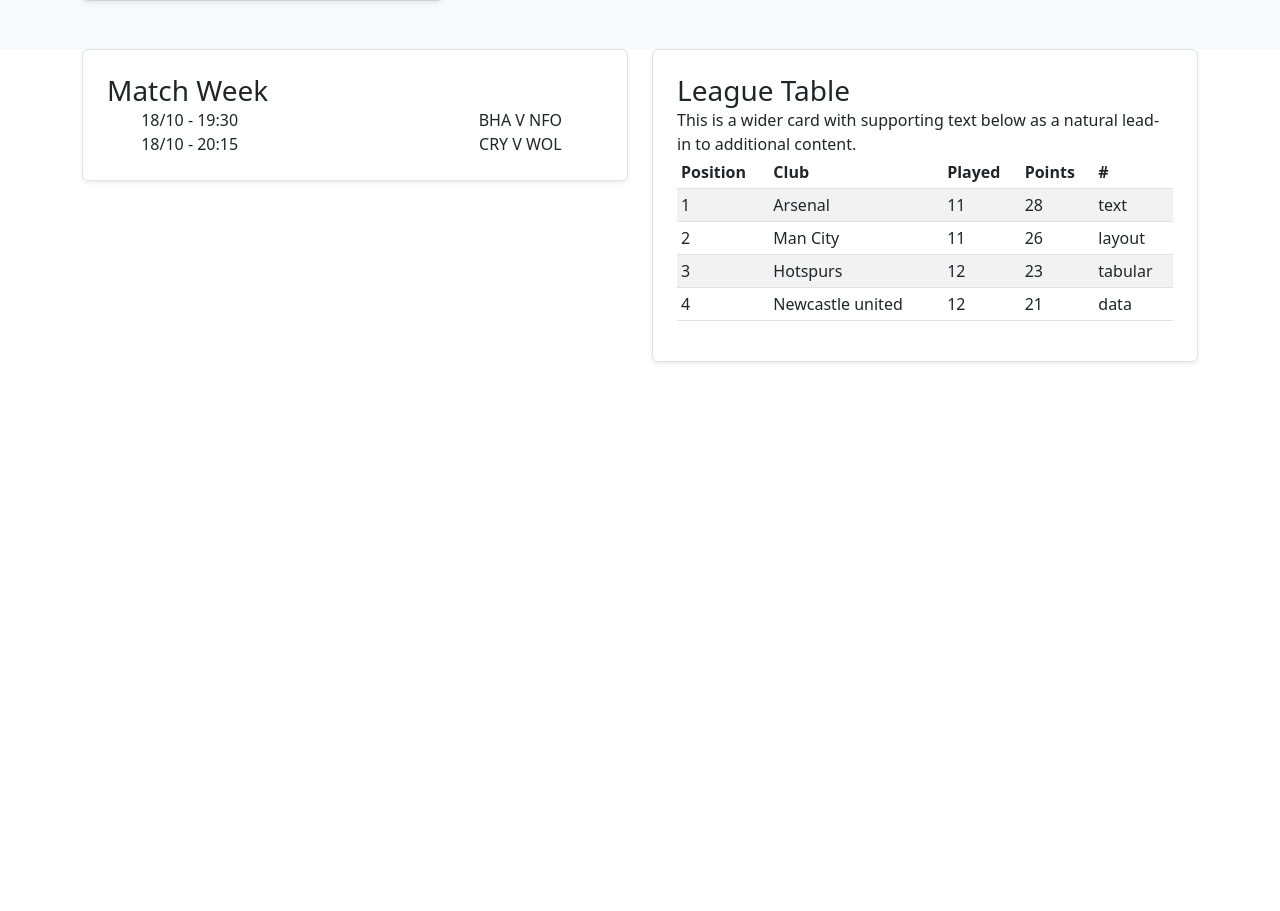
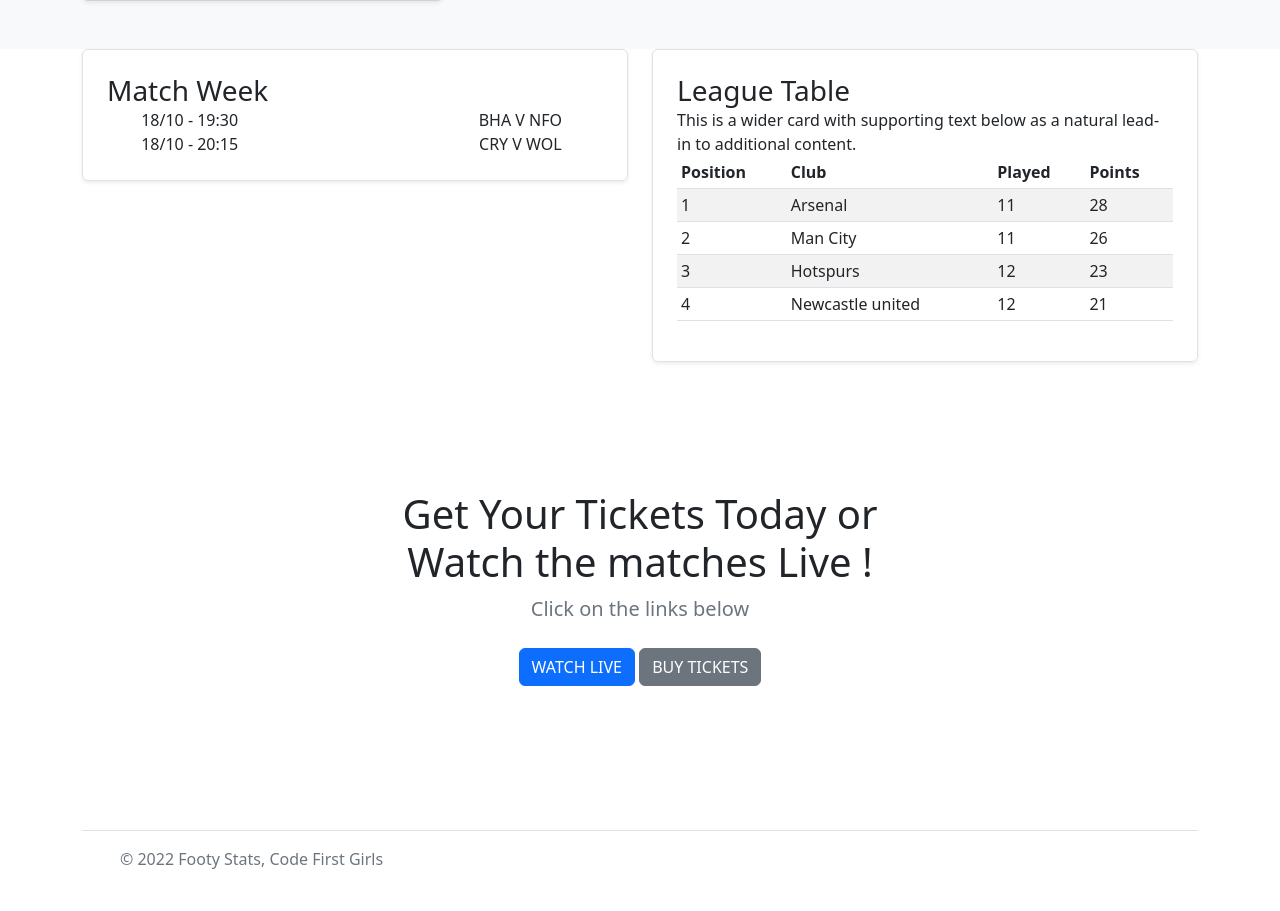
Before and after one commit to bajii2020/cfg_project, a Flask app: page / in a window 1280 px wide. Shown: the part 1360-2271 px from the top of the page. Before the commit the page ends 1723 px from the top, so only its background shows below. Run offline with Flask 2, Linux system fonts and the light colour scheme.

Commit message:
new commit

```diff
--- a/website/templates/base.html
+++ b/website/templates/base.html
@@ -45,6 +45,24 @@
         {% block table_2%}
         {% endblock %}
     </div>
+    <footer>
+        <div class="container">
+            <footer class="d-flex flex-wrap justify-content-between align-items-center py-3 my-4 border-top">
+              <div class="col-md-4 d-flex align-items-center">
+                <a href="/" class="mb-3 me-2 mb-md-0 text-muted text-decoration-none lh-1">
+                  <svg class="bi" width="30" height="24"><use xlink:href="#bootstrap"></use></svg>
+                </a>
+                <span class="mb-3 mb-md-0 text-muted">© 2022 Footy Stats, Code First Girls</span>
+              </div>
+
+              <!-- <ul class="nav col-md-4 justify-content-end list-unstyled d-flex">
+                <li class="ms-3"><a class="text-muted" href="#"><svg class="bi" width="24" height="24"><use xlink:href="#twitter"></use></svg></a></li>
+                <li class="ms-3"><a class="text-muted" href="#"><svg class="bi" width="24" height="24"><use xlink:href="#instagram"></use></svg></a></li>
+                <li class="ms-3"><a class="text-muted" href="#"><svg class="bi" width="24" height="24"><use xlink:href="#facebook"></use></svg></a></li>
+              </ul> -->
+            </footer>
+          </div>
+    </footer>
     <script src="https://cdn.jsdelivr.net/npm/bootstrap@5.2.2/dist/js/bootstrap.min.js" integrity="sha384-IDwe1+LCz02ROU9k972gdyvl+AESN10+x7tBKgc9I5HFtuNz0wWnPclzo6p9vxnk" crossorigin="anonymous"></script>
     <script src="https://cdn.jsdelivr.net/npm/bootstrap@5.2.2/dist/js/bootstrap.bundle.min.js" integrity="sha384-OERcA2EqjJCMA+/3y+gxIOqMEjwtxJY7qPCqsdltbNJuaOe923+mo//f6V8Qbsw3" crossorigin="anonymous"></script>
 </body>
--- a/website/templates/home.html
+++ b/website/templates/home.html
@@ -135,7 +135,6 @@
                       <th scope="col">Club</th>
                       <th scope="col">Played</th>
                       <th scope="col">Points</th>
-                      <th scope="col">#</th>
                     </tr>
                   </thead>
                   <tbody>
@@ -143,29 +142,25 @@
                       <td>1</td>
                       <td>Arsenal</td>
                       <td>11</td>
-                      <td><bold>28</bold></td>
-                      <td>text</td>
+                      <td>28</td>
                     </tr>
                     <tr>
                       <td>2</td>
                       <td>Man City</td>
                       <td>11</td>
                       <td>26</td>
-                      <td>layout</td>
                     </tr>
                     <tr>
                       <td>3</td>
                       <td>Hotspurs</td>
                       <td>12</td>
                       <td>23</td>
-                      <td>tabular</td>
                     </tr>
                     <tr>
                       <td>4</td>
                       <td>Newcastle united</td>
                       <td>12</td>
                       <td>21</td>
-                      <td>data</td>
                     </tr>
                   </tbody>
                 </table>
@@ -184,5 +179,16 @@
 
 
 {% block table_2%}
-
+<section class="py-5 text-center container">
+    <div class="row py-lg-5">
+      <div class="col-lg-6 col-md-8 mx-auto">
+        <h1 class="fw-light">Get Your Tickets Today or Watch the matches Live !</h1>
+        <p class="lead text-muted">Click on the links below</p>
+        <p>
+          <a href="#" class="btn btn-primary my-2">WATCH LIVE</a>
+          <a href="#" class="btn btn-secondary my-2">BUY TICKETS</a>
+        </p>
+      </div>
+    </div>
+  </section>
 {% endblock %}
```
